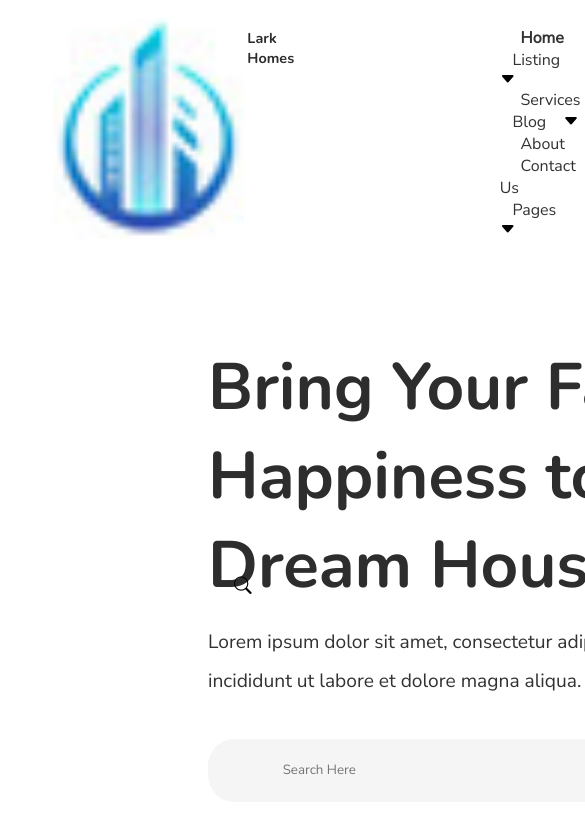
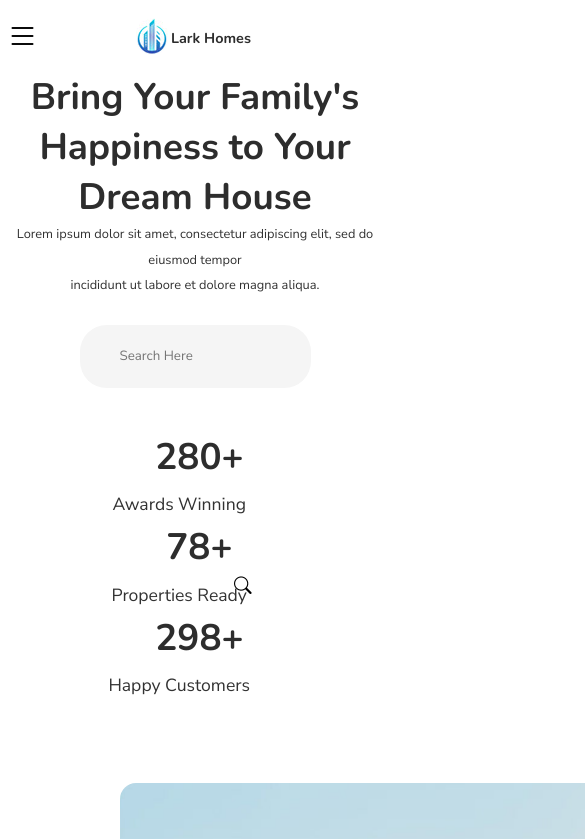
Before and after one commit to valentinpate/tp3, a plain HTML site: page index.html in a window 390 px wide. Shown: the top 839 px of the page, 585 px wide, since content can reach past the window. Drawn offline with nearby package versions, Linux system fonts and the light colour scheme.

Commit message:
cambios iniciales responsive design

```diff
--- a/estilo.css
+++ b/estilo.css
@@ -410,6 +410,10 @@ a[type=useful-links]:hover{
     cursor:pointer;
 }
 
+.burger{
+    display:none;
+}
+
 .hero{
     display:flex;
 }
@@ -633,5 +637,57 @@ a[type=useful-links]:hover{
 .newsletter{
     display:flex;
     flex-direction:column;
-    /* justify-content:flex-start; */
 }
+
+/* MEDIA QUERIES */
+
+@media (max-width:767px){
+    button[type=quote]{
+        display:none;
+    }
+    h1[type=main-heading]{
+        font-size:2.3rem;
+        margin: 0;
+    }
+    input[type=search1]{
+        padding: 1.7em 3em;
+    }
+    p[type=lorem]{
+        font-size:0.8rem;
+    }
+    p[type=precio3], p[type=precio4], img[type=casa3], img[type=casa4], img[type=our-mission], img[type=casaconclus]{
+        display:none;
+    }
+    .logo{
+        margin: 1.1em 8.5em;
+        justify-content:center;
+    }
+    .burger{
+        font-size:2rem;
+        position:fixed;
+        top:0.6em;
+        left:0.2em;
+        cursor:pointer;
+        display:flex;
+        flex-direction:row-reverse;
+    }
+    .hero{
+        display:block;
+        /* flex-direction:column; */
+        /* justify-content:flex-start; */
+    }
+    .main-hero{
+        margin: 0 0 0 0;
+        text-align:center;
+    }
+    .facto{
+        font-size:1.1rem;
+        flex-direction:column;
+    }
+    footer, .intro-dos, .casas, .vision-mission, .steps, .pasos, .steps-final, .choose-us, .conclussion{
+        flex-direction:column;
+    }
+    .menu, .descripcion3, .descripcion4, .numeros, .feedback3, .feedback4{
+        display:none;
+    }
+}
--- a/index.html
+++ b/index.html
@@ -30,6 +30,9 @@
                 <a href="#" type="desliz">Pages</a>
                 <i class="bi bi-caret-down-fill"></i>
             </nav>
+        </div>
+        <div class="burger">
+            <i class="bi bi-list"></i>
         </div>
         <button type="quote">Get a Quote</button>
     </div>
```
